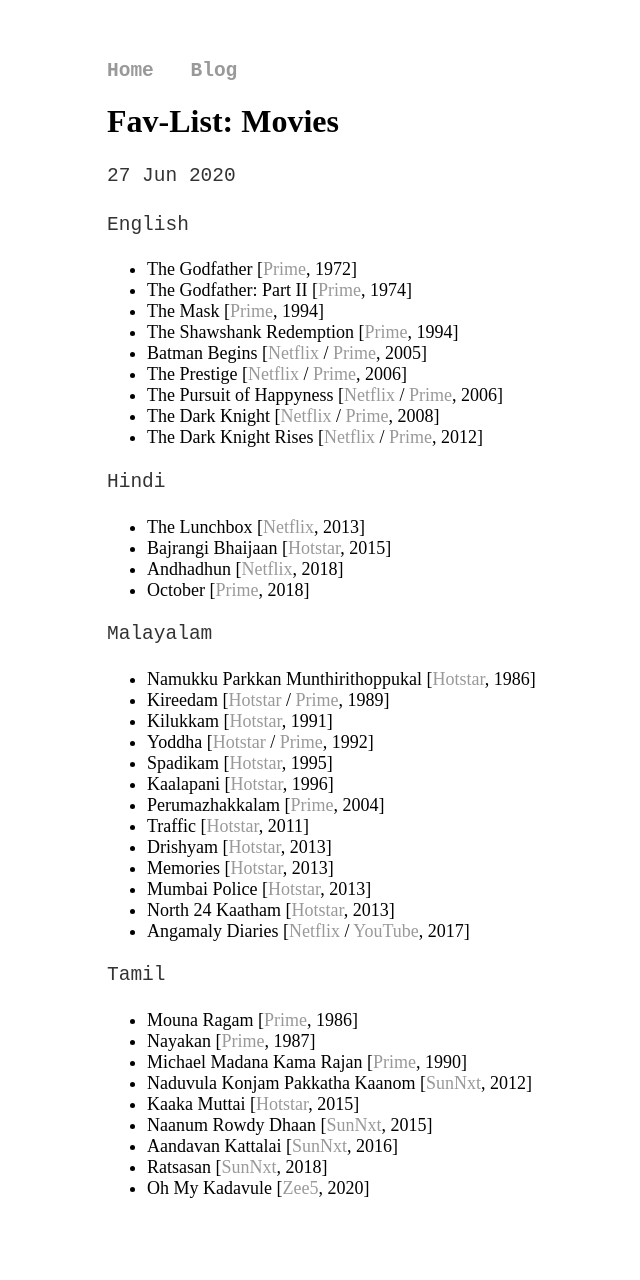
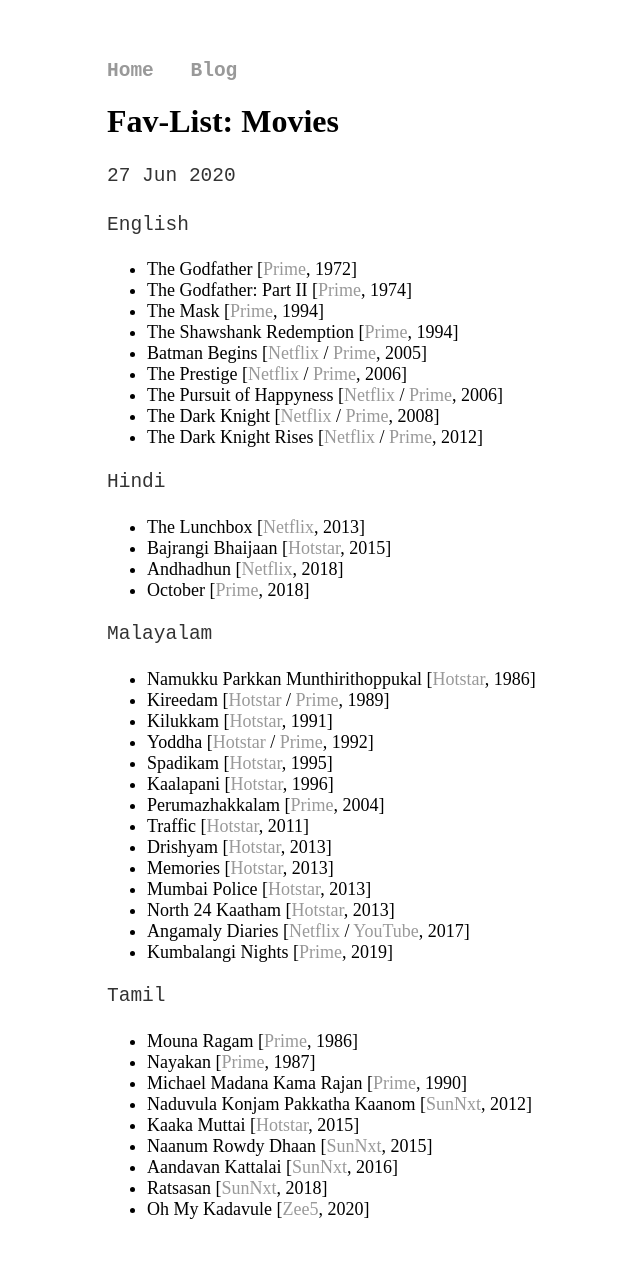
Before and after one commit to joe019/joe019.github.io, a Jekyll site: the page built from _posts/2020-06-27-movies.md, in a window 1280 px wide. Shown: the whole page, without its empty margins (53-693 px from the left). Built offline with Jekyll 4.4.1, drawn with Linux system fonts in a browser that asks for light colours; before the commit the page ends 1259 px from its top, so only the background shows below that.

Commit message:
Added "Kumbalangi Nights"

```diff
--- a/_posts/2020-06-27-movies.md
+++ b/_posts/2020-06-27-movies.md
@@ -35,6 +35,7 @@
 * Mumbai Police [[Hotstar](https://www.hotstar.com/in/movies/mumbai-police/1000081082), 2013]
 * North 24 Kaatham [[Hotstar](https://www.hotstar.com/in/movies/north-24-katham/1000158442), 2013]
 * Angamaly Diaries [[Netflix](https://www.netflix.com/watch/80182447) / [YouTube](https://www.youtube.com/watch?v=9mRG1GVxtkY), 2017]
+* Kumbalangi Nights [[Prime](https://www.primevideo.com/detail/0HBV5G7X1PJ16OYMD66SJO0AVC), 2019]
 <!-- * Joji [[Prime](https://www.primevideo.com/detail/Joji/0GUUPDRLOXRYHXT1W9UN75R5XA), 2021] -->
 
 Tamil
```
